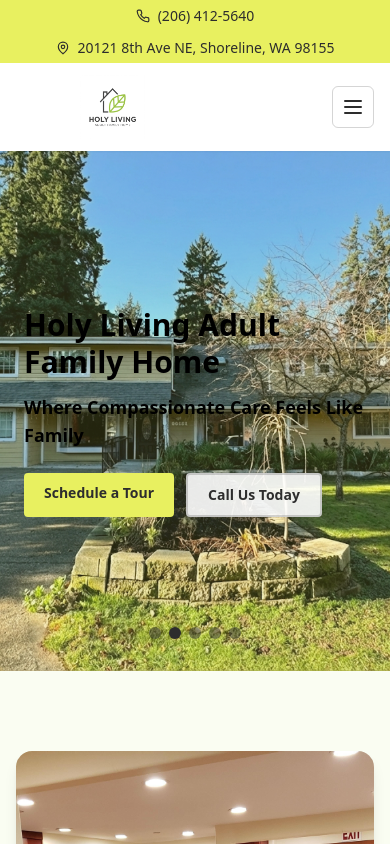
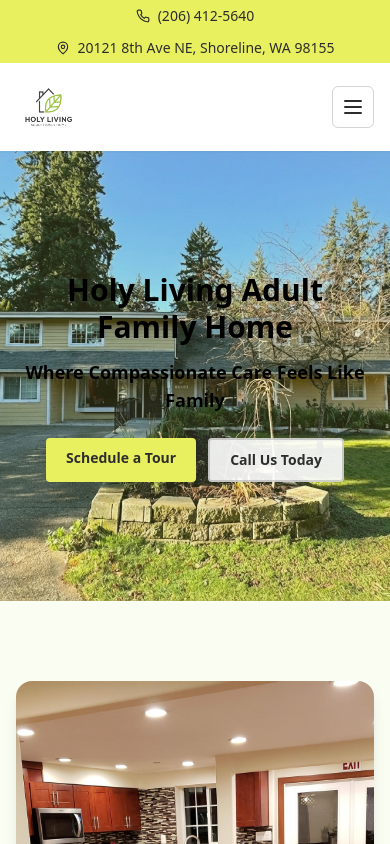
Before and after one commit to kiztopia1/holyliving, a React (Vite) app: page / in a window 390 px wide. Shown: the top 844 px of the page. Built offline with nearby package versions, Linux system fonts and the light colour scheme.

Commit message:
small fix on mobile

```diff
--- a/src/components/Hero.tsx
+++ b/src/components/Hero.tsx
@@ -16,16 +16,16 @@ export default function Hero() {
   useEffect(() => {
     const timer = setInterval(() => {
       setCurrentSlide((prev) => (prev + 1) % slides.length);
-    }, 5000);
+    }, 3500);
     return () => clearInterval(timer);
   }, []);
 
   return (
-    <div className="relative h-[520px] sm:h-[600px] overflow-hidden" id="home">
+    <div className="relative h-[450px] sm:h-[540px] md:h-[540px] overflow-hidden" id="home">
       {slides.map((src, index) => (
         <div
           key={index}
-          className={`absolute inset-0 transition-opacity duration-1000 ${
+          className={`absolute inset-0 transition-opacity duration-700 ${
             index === currentSlide ? 'opacity-100' : 'opacity-0'
           }`}
         >
@@ -34,15 +34,15 @@ export default function Hero() {
         </div>
       ))}
 
-      <div className="absolute inset-0 flex items-center justify-start px-6 sm:px-10 md:px-16 max-w-7xl mx-auto">
-        <div className="max-w-xl sm:max-w-2xl">
+      <div className="absolute inset-0 flex items-center justify-center md:justify-start px-6 sm:px-10 md:px-16 max-w-7xl mx-auto">
+        <div className="max-w-xl sm:max-w-2xl text-center md:text-left">
           <h1 className="text-black text-3xl sm:text-4xl md:text-6xl font-bold mb-3 sm:mb-4 leading-tight">
             Holy Living Adult Family Home
           </h1>
           <p className="!text-black text-lg sm:text-xl md:text-2xl font-semibold mb-6">
             Where Compassionate Care Feels Like Family
           </p>
-          <div className="flex gap-3 sm:gap-4 flex-nowrap">
+          <div className="flex gap-3 sm:gap-4 flex-nowrap justify-center md:justify-start">
             <a
               href="#contact"
               className="bg-primary text-charcoal px-5 sm:px-8 py-2.5 sm:py-3 rounded font-semibold hover:bg-secondary transition whitespace-nowrap text-sm sm:text-base"
@@ -58,19 +58,6 @@ export default function Hero() {
           </div>
         </div>
       </div>
-
-      <div className="absolute bottom-8 left-1/2 transform -translate-x-1/2 flex gap-2">
-        {slides.map((_, index) => (
-          <button
-            key={index}
-            onClick={() => setCurrentSlide(index)}
-            className={`w-3 h-3 rounded-full transition ${
-              index === currentSlide ? 'bg-charcoal' : 'bg-charcoal/50'
-            }`}
-            aria-label={`Go to slide ${index + 1}`}
-          />
-        ))}
-      </div>
     </div>
   );
 }
--- a/src/components/MeetOurTeam.tsx
+++ b/src/components/MeetOurTeam.tsx
@@ -6,34 +6,24 @@ export default function MeetOurTeam() {
           Meet Our Caring Team
         </h2>
 
-        <div className="grid md:grid-cols-2 gap-12 items-center">
-          <div className="rounded-2xl overflow-hidden shadow-lg">
-            <img
-              src="/imgs/living2.jpg"
-              alt="Saba - Provider at Holy Living Adult Family Home"
-              className="w-full h-[450px] object-cover"
-            />
-          </div>
-
-          <div>
+        <div className="max-w-2xl mx-auto text-center">
           <h3 className="text-2xl font-bold mb-2 text-charcoal">Saba — Provider</h3>
           <p className="text-warm-gray leading-relaxed mb-6">
             Saba founded Holy Living Adult Family Home with one clear mission: to provide the loving, personalized care that every person deserves. As a certified CNA with over 15 years of experience in senior care, she remains actively involved in daily operations and personally knows each resident and their family. For Saba, caregiving isn't just a profession—it's a calling that comes naturally to her compassionate spirit.
           </p>
 
-            <ul className="space-y-2 text-warm-gray mb-6">
+          <ul className="space-y-2 text-warm-gray mb-6 list-none inline-block text-left">
             <li>• Owner & Resident Manager available on-site 24/7</li>
             <li>• Registered Nurse (RN) on call at all times</li>
             <li>• Fully certified CNAs serving as caregivers</li>
           </ul>
 
-            <blockquote className="border-l-4 border-primary pl-6 py-2 text-charcoal italic">
+          <blockquote className="border-l-4 border-primary pl-6 py-2 text-charcoal italic text-left mx-auto max-w-xl">
             "Caring for others is like nature to me. It felt like something I could definitely do long-term and as a career."
             <footer className="text-warm-gray text-sm mt-2 not-italic">— Saba, Owner</footer>
           </blockquote>
         </div>
       </div>
-      </div>
     </section>
   );
 }
--- a/src/components/Navigation.tsx
+++ b/src/components/Navigation.tsx
@@ -33,13 +33,13 @@ export default function Navigation() {
           ))}
         </div>
 
-        {/* Center: Logo (column only as wide as the image) */}
-        <div className="flex justify-center w-fit">
+        {/* Center: Logo (column only as wide as the image); left-aligned on mobile */}
+        <div className="flex justify-start md:justify-center w-fit">
           <a href="#home" className="flex items-center focus:outline-none shrink-0">
             <img
               src="/logo.jpg"
               alt="Holy Living Adult Family Home"
-              className="h-16 w-auto object-contain md:h-20 block mx-16"
+              className="h-16 w-auto object-contain md:h-20 block mx-0 md:mx-16"
             />
           </a>
         </div>
```
Lines whose indentation alone changed are shown as unchanged.
